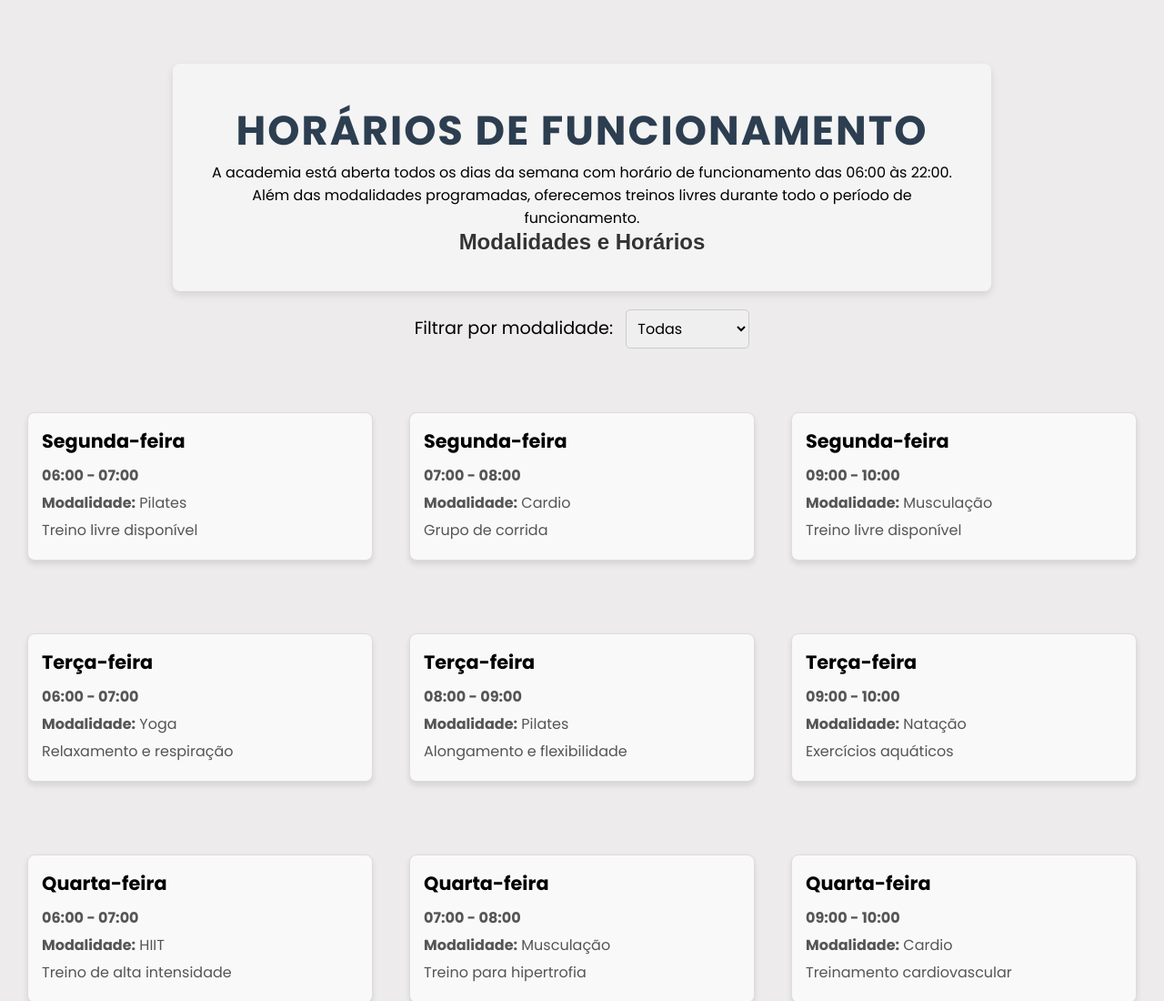
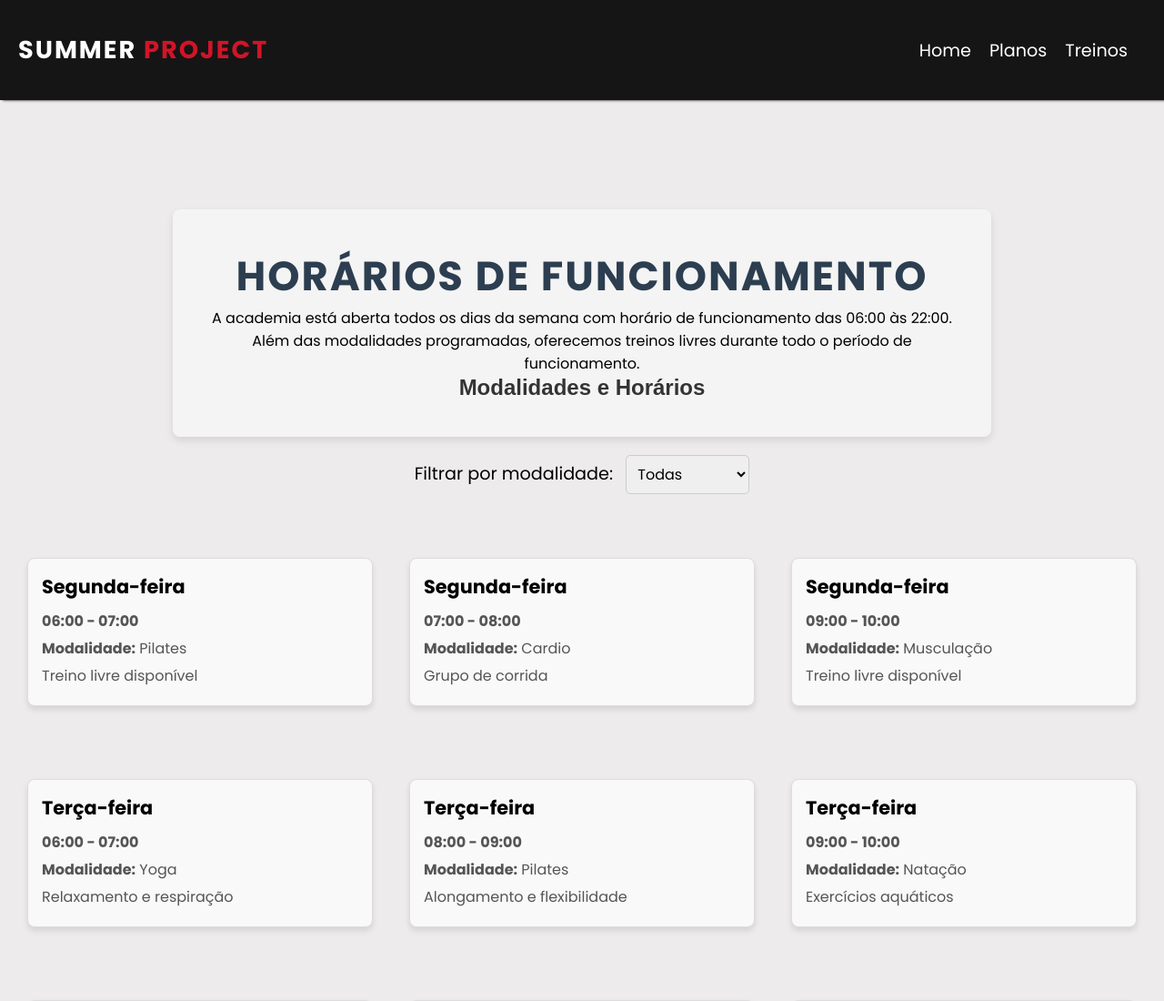
Before and after one commit to Vinicius-dv/Projeto_academia, a website: page aulas.html in a window 1280 px wide. Shown: the top 1100 px of the page at 91% size. Drawn offline with Linux system fonts and the light colour scheme.

Commit message:
Update aulas.html

```diff
--- a/aulas.html
+++ b/aulas.html
@@ -7,6 +7,52 @@
     <link rel="stylesheet" href="saiba_mais.css">
 </head>
 <body>
+    <header>
+        <nav class="main_header">
+            <h1 class="title_header"> <span style="color: white;"> Summer</span>
+                <span style="color: #D21428;">
+                    Project
+                </span>
+            </h1>
+
+
+        <div class="div_main_itens">
+            <ul class="main_itens">
+                <li class="nav-item active">
+                    <a href="index.html">Home</a>
+                </li>
+                <li class="nav-item active">
+                    <a href="#Professores">Planos</a>
+                </li>
+                <li class="nav-item active">
+                    <a href="saiba_mais.html">Treinos</a>
+                </li>
+            </ul>
+        </div>
+
+        <span id="menu_hamburguer">
+                <i class="fa-solid fa-bars"></i>
+        </span>
+
+    </nav>
+        <div id="mobile-menu" class="mobile-menu" >
+
+            <ul id="mobile-nav-list">
+                <li class="nav-item">
+                    <a href="index.html">Home</a>
+                </li>
+
+                <li class="nav-item">
+                    <a href="#planos">Planos</a>
+                </li>
+                <li class="nav-item">
+                    <a href="#treinos">Treinos</a>
+                </li>
+            </ul>
+        </div>
+    </header>
+
+
     <section class="section_horarios">
 
         <div class="div_horarios">
```
